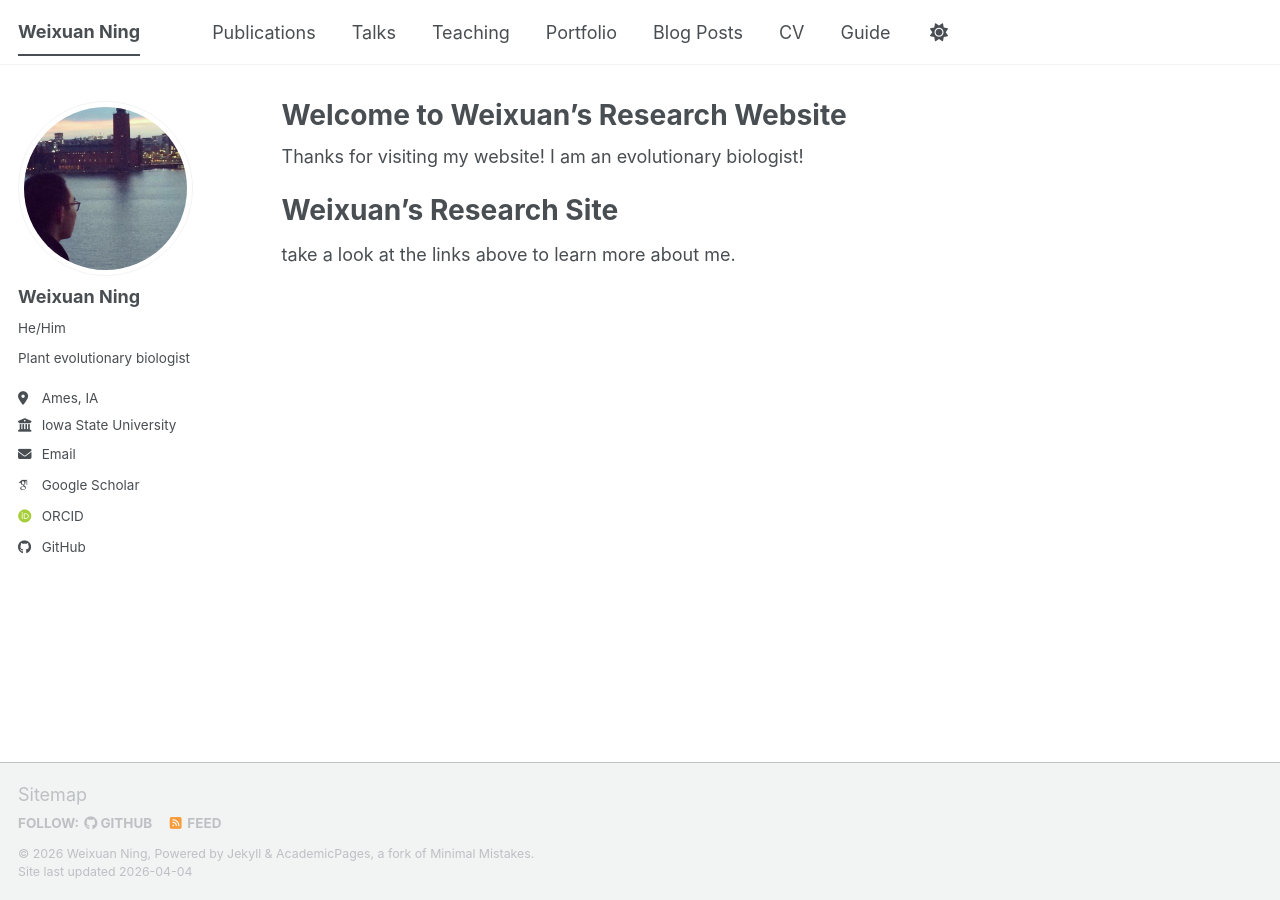
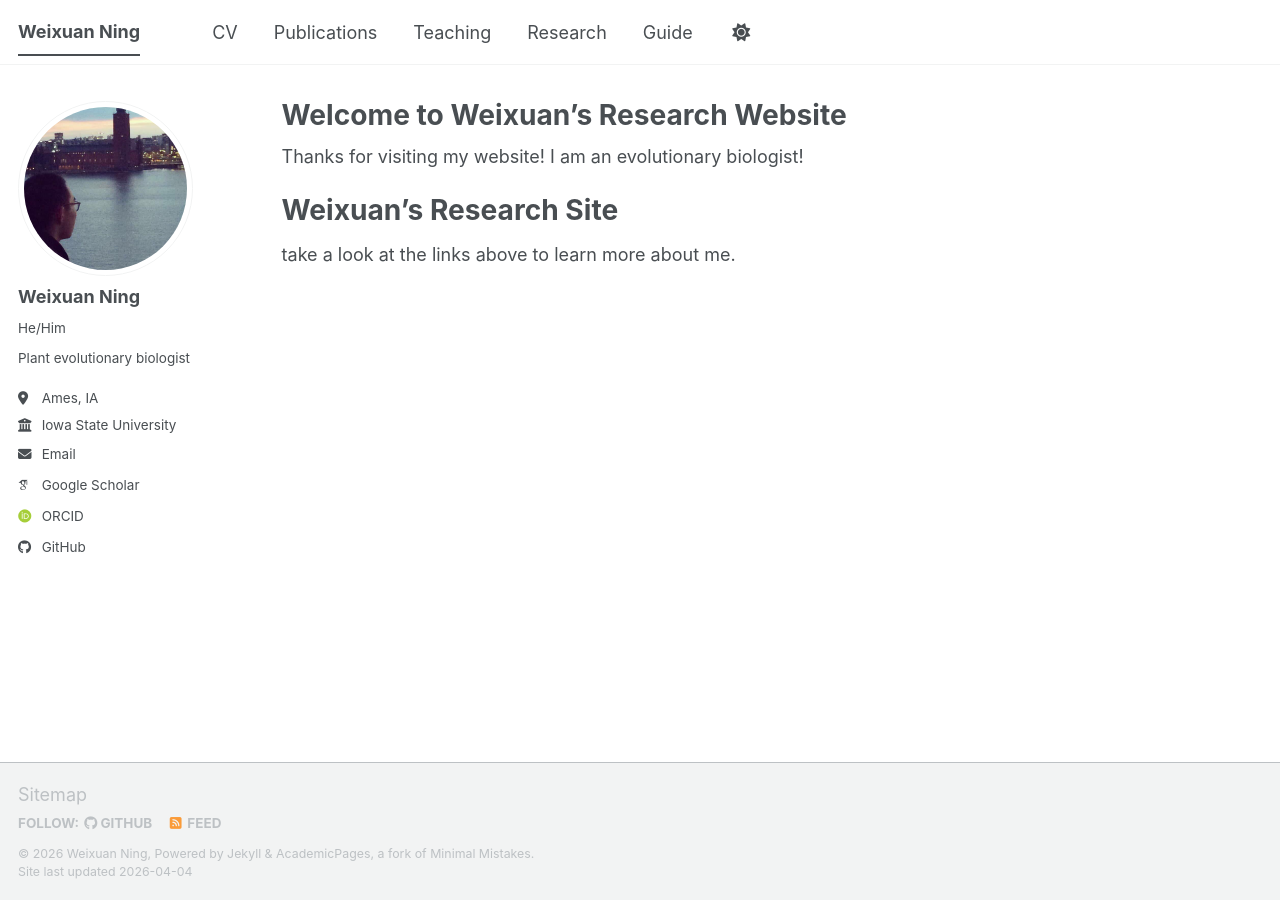
Before and after one commit to WeixuanPlant/WeixuanPlant.github.io, a Jekyll site: the page built from _pages/about.md, in a window 1280 px wide. Built offline with Jekyll 4.4.1, drawn with Linux system fonts in a browser that asks for light colours; some web fonts are replaced; a script bundle is joined from its source files by our own code; library files that are not in the unit come from our copies.

Commit message:
Update navigation by removing sections
Removed 'Talks', 'Portfolio', and 'Blog Posts' sections from navigation.

```diff
--- a/_data/navigation.yml
+++ b/_data/navigation.yml
@@ -8,23 +8,17 @@
 #      Markdown formatted page while the second is generated using JSON.
 
 main:
+  - title: "CV"
+    url: /cv/
+
   - title: "Publications"
     url: /publications/
-
-  - title: "Talks"
-    url: /talks/
 
   - title: "Teaching"
     url: /teaching/
 
-  - title: "Portfolio"
+  - title: "Research"
     url: /portfolio/
-
-  - title: "Blog Posts"
-    url: /year-archive/
-
-  - title: "CV"
-    url: /cv/
 
   # - title: "CV"
   #   url: /cv-json/
```
